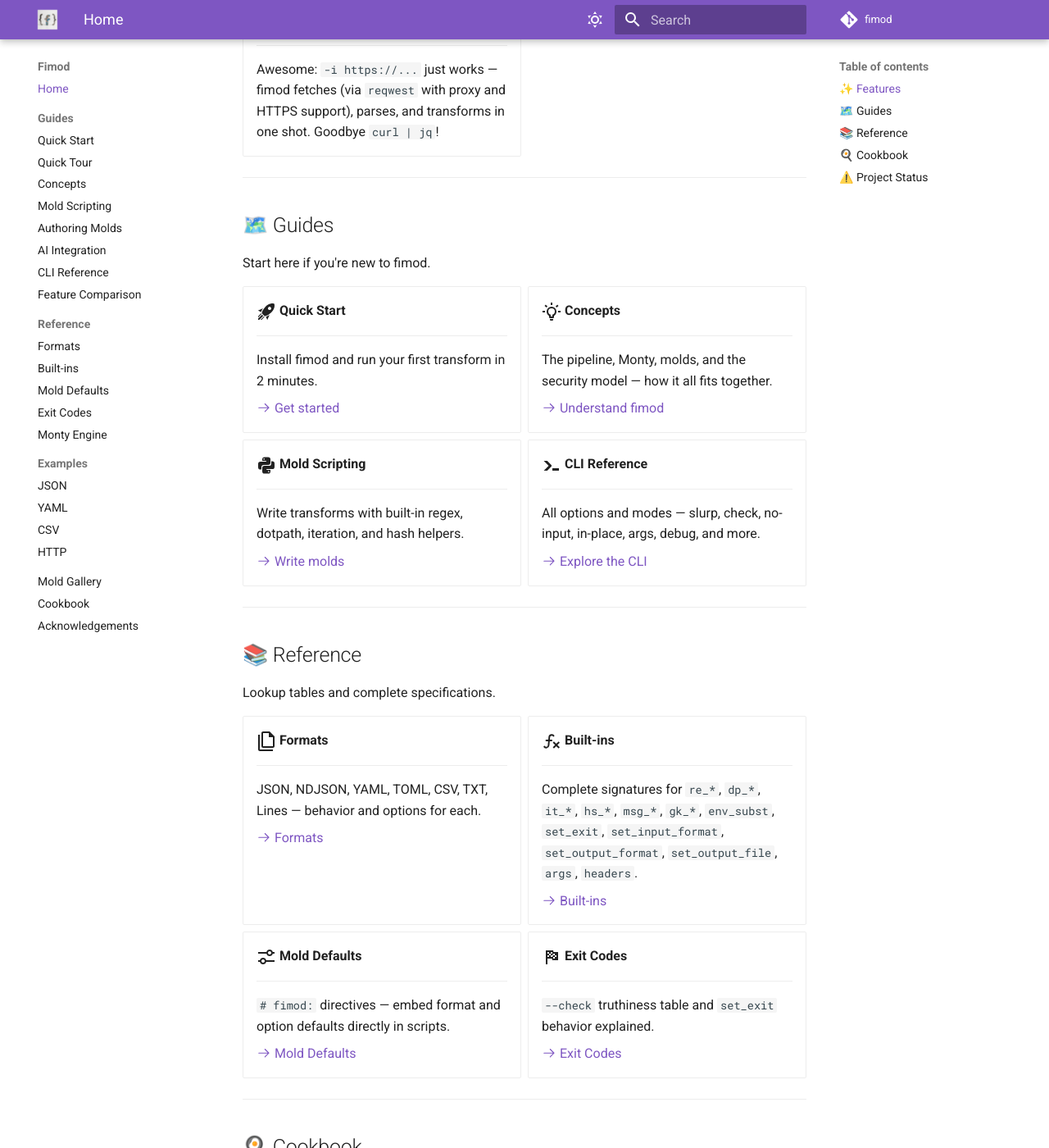
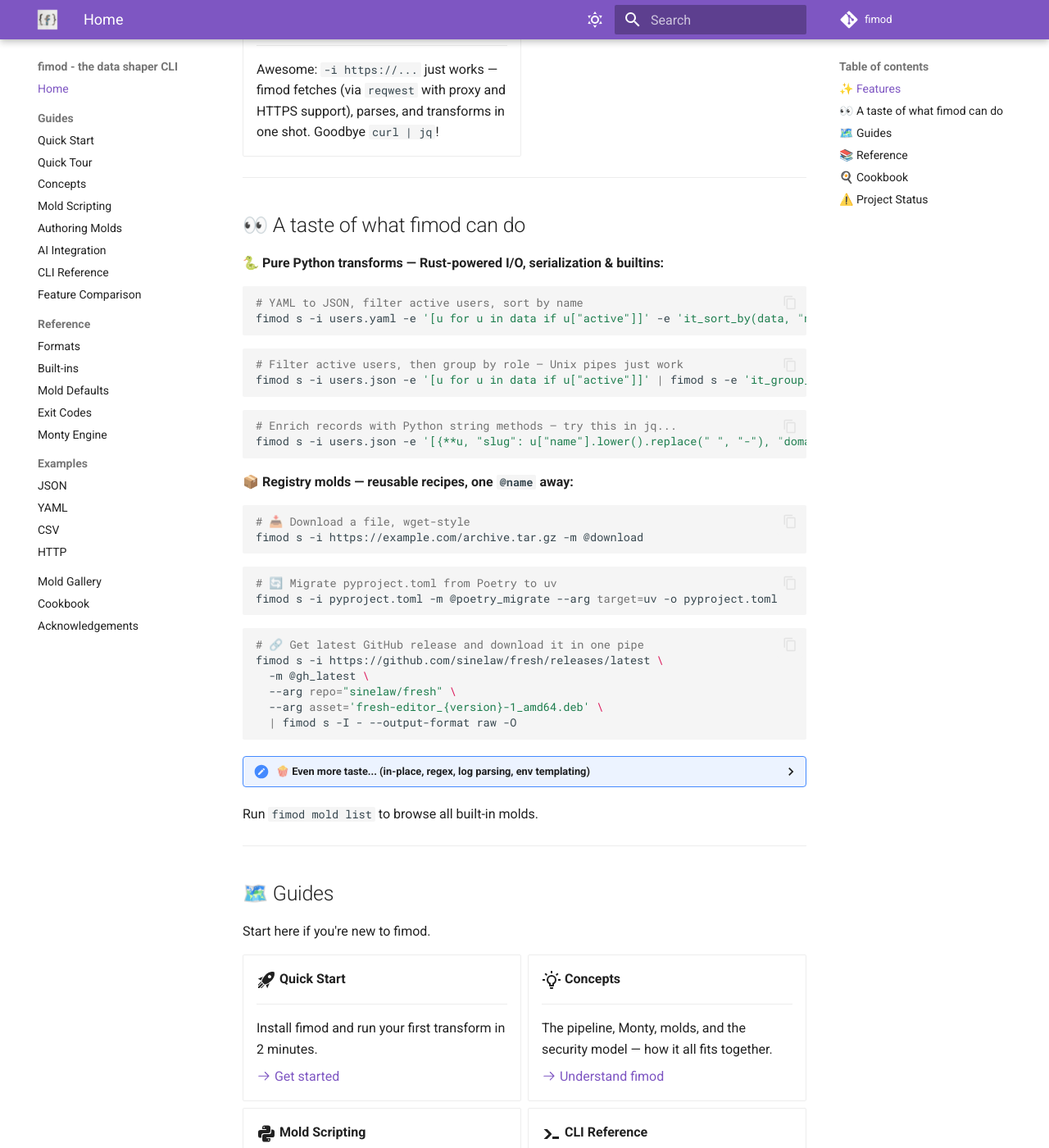
Before and after one commit to pytgaen/fimod, an MkDocs documentation site: the page built from docs/index.md, in a window 1280 px wide and 1400 px high, scrolled down 1389 px. Shown: the whole window at 82% size. Built offline with MkDocs 1.6.1 and Material for MkDocs 9.7.7, drawn with Linux system fonts in a browser that asks for light colours; comment, search, counter and statistics services are not loaded; some of the changed text lies outside the part shown.

Commit message:
fix(registry): show FIMOD_REGISTRY entries in registry list and mold list
- Also includes documentation improvements (examples, collapsible sections)
- install.ps1 cleanup
- version bump to 0.1.2

````diff
--- a/Cargo.toml
+++ b/Cargo.toml
@@ -1,14 +1,14 @@
 [package]
 name = "fimod"
-version = "0.1.1"
+version = "0.1.2"
 edition = "2021"
-description = "Transform structured data using Python mold scripts via Monty"
+description = "fimod - the data shaper CLI. Transform structured data with embedded Python, no install required."
 license = "LGPL-3.0-only"
 repository = "https://github.com/pytgaen/fimod"
 homepage = "https://pytgaen.github.io/fimod"
 documentation = "https://pytgaen.github.io/fimod"
 categories = ["command-line-utilities", "development-tools"]
-keywords = ["cli", "data-transformation", "python", "json", "yaml"]
+keywords = ["cli", "data-shaper", "data-transformation", "json", "yaml"]
 [features]
 default = ["reqwest"]
 full = ["reqwest"]
--- /dev/null
+++ b/docs/googlecd5874361c77eec0.html
@@ -0,0 +1 @@
+google-site-verification: googlecd5874361c77eec0.html
--- a/docs/index.md
+++ b/docs/index.md
@@ -2,7 +2,7 @@
   <img src="assets/logo-image.jpg" alt="fimod" width="380"/>
 </p>
 
-# 🐍🦀 fimod
+# 🐍🦀 fimod — *the data shaper CLI*
 
 > **🏗️ Mold your data, shape your CI, play with your pipelines**
 > **🪶 Python-powered molding without Python installed.**
@@ -62,6 +62,77 @@ fimod s -i https://api.github.com/repos/pytgaen/fimod -e 'data["name"]' --output
     Awesome: `-i https://...` just works — fimod fetches (via `reqwest` with proxy and HTTPS support), parses, and transforms in one shot. Goodbye `curl | jq`!
 
 </div>
+
+---
+
+## 👀 A taste of what fimod can do
+
+🐍 **Pure Python transforms — Rust-powered I/O, serialization & builtins:**
+
+```bash
+# YAML to JSON, filter active users, sort by name
+fimod s -i users.yaml -e '[u for u in data if u["active"]]' -e 'it_sort_by(data, "name")' -o result.json
+```
+
+```bash
+# Filter active users, then group by role — Unix pipes just work
+fimod s -i users.json -e '[u for u in data if u["active"]]' | fimod s -e 'it_group_by(data, "role")'
+```
+
+```bash
+# Enrich records with Python string methods — try this in jq...
+fimod s -i users.json -e '[{**u, "slug": u["name"].lower().replace(" ", "-"), "domain": u["email"].split("@")[1]} for u in data]'
+```
+
+📦 **Registry molds — reusable recipes, one `@name` away:**
+
+```bash
+# 📥 Download a file, wget-style
+fimod s -i https://example.com/archive.tar.gz -m @download
+```
+
+```bash
+# 🔄 Migrate pyproject.toml from Poetry to uv
+fimod s -i pyproject.toml -m @poetry_migrate --arg target=uv -o pyproject.toml
+```
+
+```bash
+# 🔗 Get latest GitHub release and download it in one pipe
+fimod s -i https://github.com/sinelaw/fresh/releases/latest \
+  -m @gh_latest \
+  --arg repo="sinelaw/fresh" \
+  --arg asset='fresh-editor_{version}-1_amd64.deb' \
+  | fimod s -I - --output-format raw -O
+```
+
+<details>
+<summary><strong>🍿 Even more taste... (in-place, regex, log parsing, env templating)</strong></summary>
+
+```bash
+# 🔒 Anonymize emails in-place — replace with SHA-256 hashes
+fimod s -i customers.csv -e '[{**r, "email": hs_sha256(r["email"])} for r in data]' --in-place
+```
+
+```bash
+# 🕵️ Mask IPs with regex — 192.168.1.42 → 192.168.x.x
+fimod s -i logs.json -e '[{**r, "ip": re_sub(r"\d+\.\d+$", "x.x", r["ip"])} for r in data]'
+```
+
+```bash
+# 📊 Raw log lines → structured JSON records
+fimod s -i server.log -m @log_parse \
+  --arg regex='(\S+) \[(.+?)\] "(.+?)" (\d+)' \
+  --arg fields=ip,timestamp,request,status
+```
+
+```bash
+# 🔀 Inject environment variables into ${VAR} placeholders
+fimod s -i config.json --env 'DB_*' -e '{k: env_subst(v, env) for k, v in data.items()}'
+```
+
+</details>
+
+Run `fimod mold list` to browse all built-in molds.
 
 ---
 
--- a/mkdocs.yml
+++ b/mkdocs.yml
@@ -1,6 +1,6 @@
-site_name: Fimod
+site_name: fimod - the data shaper CLI
 site_url: https://pytgaen.github.io/fimod/
-site_description: Transform structured data using Python mold scripts via Monty.
+site_description: "fimod - the data shaper CLI. Transform JSON, YAML, TOML, CSV with embedded Python expressions. No system Python required."
 author: Gaetan
 repo_name: fimod
 repo_url: https://github.com/pytgaen/fimod
````
Also changed, not shown: README.md (+84 -0 lines), docs/guides/quick-start.md (+13 -0 lines), 4 other files.
